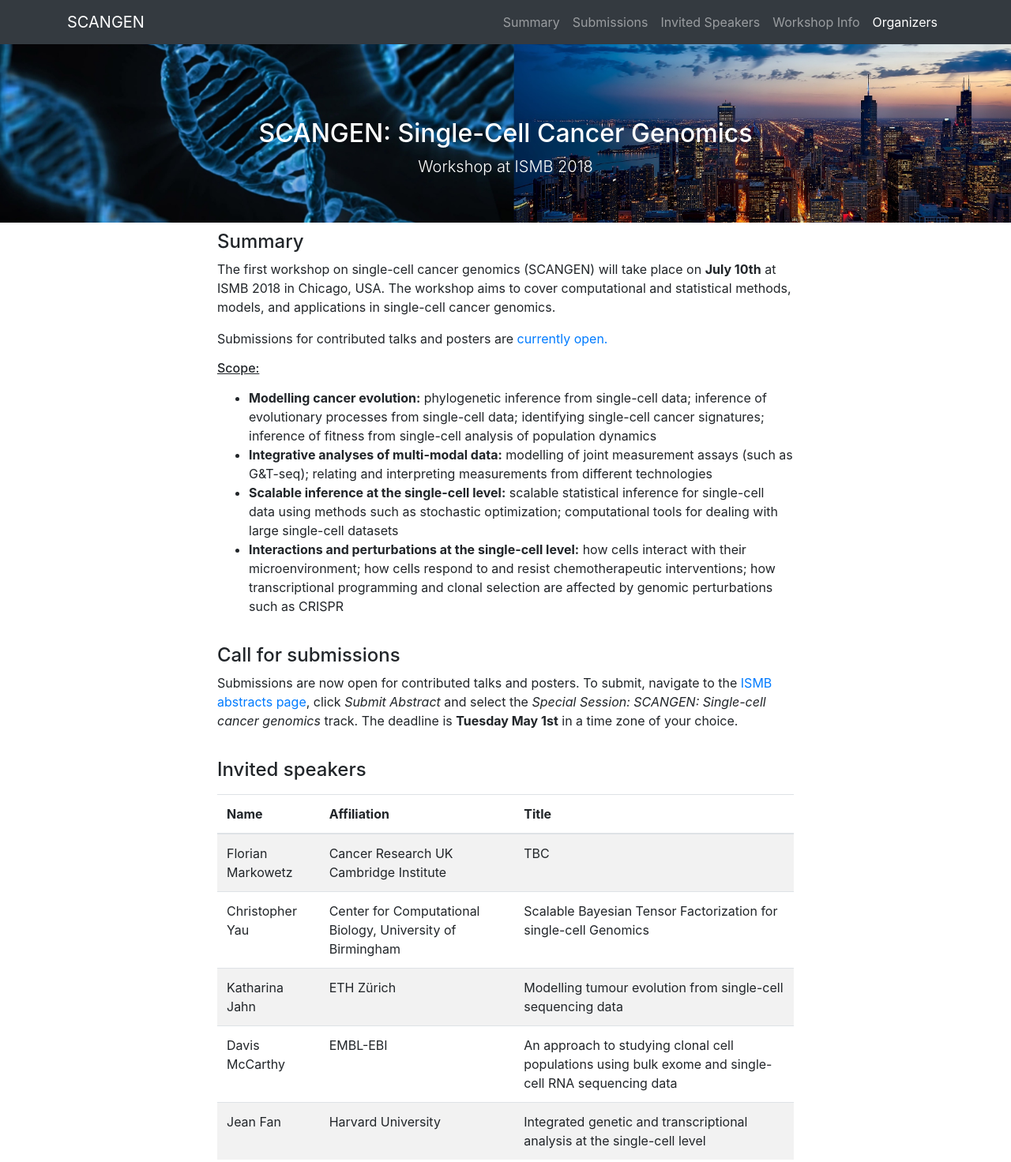
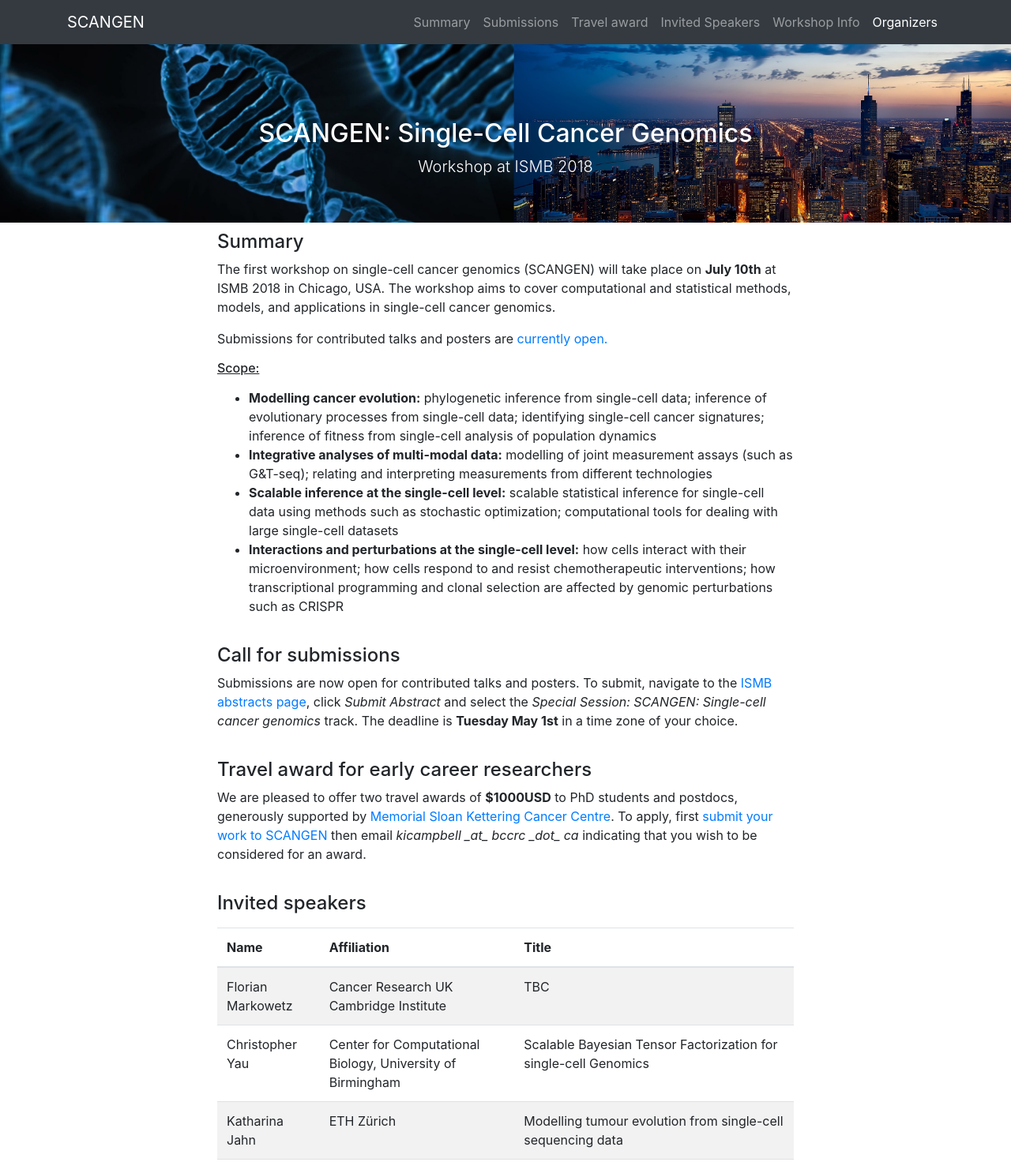
Before and after one commit to kieranrcampbell/scangen-website, a website with bundled scripts: page index.html in a window 1280 px wide. Shown: the top 1472 px of the page at 79% size. Built offline with nearby package versions, Linux system fonts and the light colour scheme.

Commit message:
Added travel award

```diff
--- a/index.html
+++ b/index.html
@@ -48,6 +48,9 @@
             </li>
             <li class="nav-item">
               <a class="nav-link js-scroll-trigger" href="#submissions">Submissions</a>
+            </li>
+            <li class="nav-item">
+              <a class="nav-link js-scroll-trigger" href="#travelaward">Travel award</a>
             </li>
             <li class="nav-item">
               <a class="nav-link js-scroll-trigger" href="#invitedspeakers">Invited Speakers</a>
@@ -101,6 +104,17 @@
           <div class="col-lg-8 mx-auto">
             <h4>Call for submissions</h4>
             <p>Submissions are now open for contributed talks and posters. To submit, navigate to the <a href="https://www.iscb.org/ismb2018-submit/ismb2018-abstracts">ISMB abstracts page</a>, click <i>Submit Abstract</i> and select the <i>Special Session: SCANGEN: Single-cell cancer genomics</i> track. The deadline is <b>Tuesday May 1st</b> in a time zone of your choice.</p>
+          </div>
+        </div>
+      </div>
+    </section>
+
+    <section id="travelaward">
+      <div class="container">
+        <div class="row">
+          <div class="col-lg-8 mx-auto">
+            <h4>Travel award for early career researchers</h4>
+            <p>We are pleased to offer two travel awards of <b>$1000USD</b> to PhD students and postdocs, generously supported by <a href="https://www.mskcc.org/">Memorial Sloan Kettering Cancer Centre</a>. To apply, first <a href="#submissions">submit your work to SCANGEN</a> then email <i>kicampbell _at_ bccrc _dot_ ca</i> indicating that you wish to be considered for an award.</p>
           </div>
         </div>
       </div>
```
